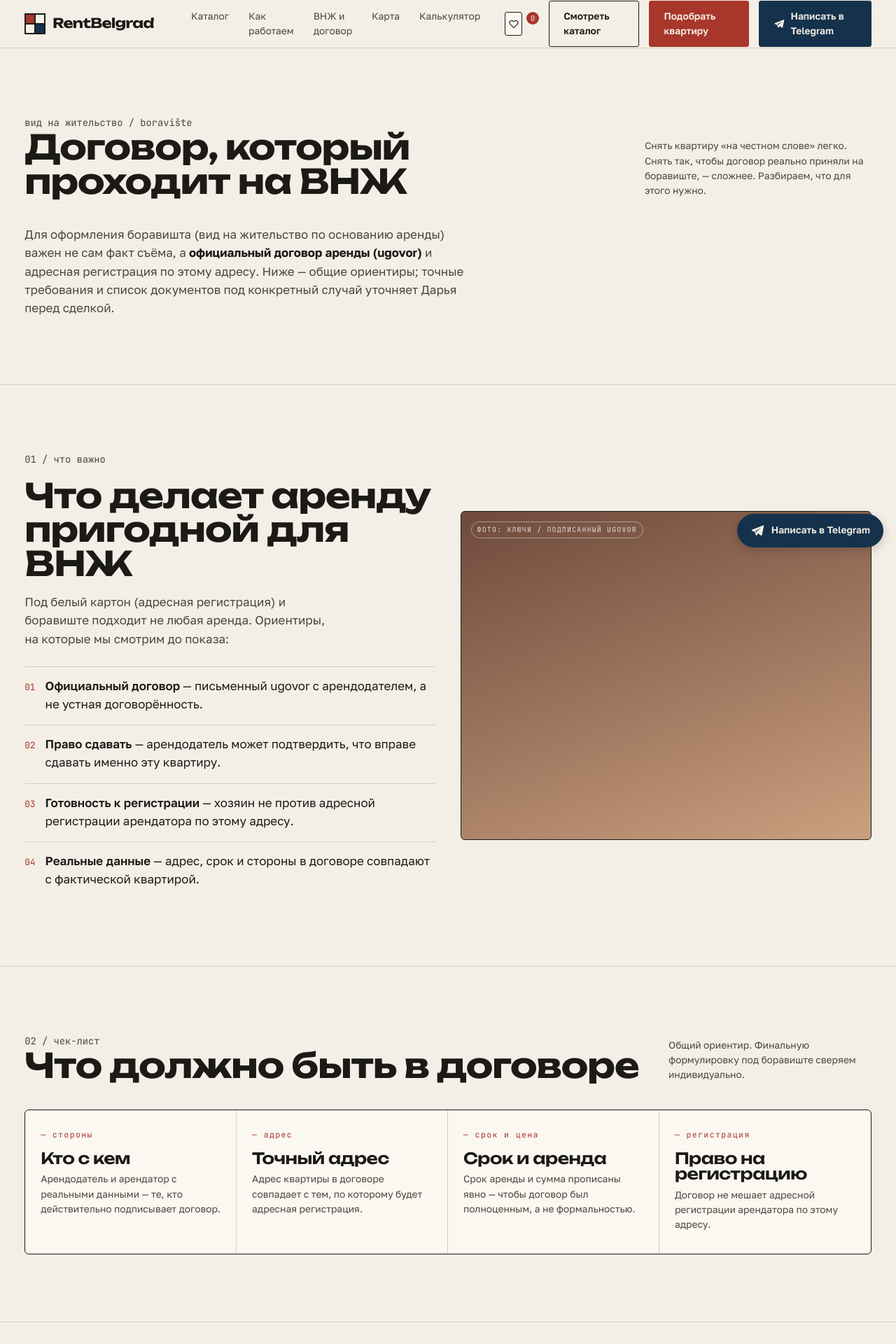
After one commit to MWildFire/BelgradAppartment, a FastAPI app: template src/site/templates/vnj.html in a window 1280 px wide. The commit adds this page. Shown: the top 1920 px of the page at 70% size. Run offline with FastAPI, Linux system fonts and the light colour scheme; the template is opened without the code that fills it, so the values that code supplies are empty.

Commit message:
stage-w2: wave 3/W3-3 — content pages «ВНЖ и договор» + «Как работаем»
- routes.py: GET /vnj → vnj.html, GET /how → how.html (static, no DB)
- base.html nav (header + footer): /#vnj→/vnj, /#how→/how (no broken anchors)
- vnj.html: ВНЖ/договор skeleton — general non-inventive statements only (official ugovor,
  адресная регистрация, боравиште), checklist, common mistakes, Telegram CTA; NO invented legal facts
- how.html: steps заявка→…→заселение + commission «50% от месячной аренды, разово при заселении»
  (DECISIONS-W2) + чем отличаемся; Telegram CTA. «Belgrade Editorial», no emoji/площадка URLs.
- +5 tests. Suite 489 passed, 6 skipped.

Co-Authored-By: Claude Opus 4.8 <noreply@anthropic.com>

```diff
--- a/src/site/routes.py
+++ b/src/site/routes.py
@@ -249,6 +249,19 @@ async def calculator(request: Request) -> HTMLResponse:
     return templates.TemplateResponse(request, "calculator.html", {})
 
 
+@router.get("/vnj", response_class=HTMLResponse)
+async def vnj(request: Request) -> HTMLResponse:
+    # Static content page «ВНЖ и договор» — no DB; base.html globals (telegram_url,
+    # district_options, csrf_token) are supplied via the shared Jinja env.
+    return templates.TemplateResponse(request, "vnj.html", {})
+
+
+@router.get("/how", response_class=HTMLResponse)
+async def how(request: Request) -> HTMLResponse:
+    # Static content page «Как работаем» (incl. the 50% commission breakdown) — no DB.
+    return templates.TemplateResponse(request, "how.html", {})
+
+
 @router.post("/lead")
 async def lead(
     request: Request,
--- a/src/site/templates/base.html
+++ b/src/site/templates/base.html
@@ -60,8 +60,8 @@
     <a class="logo" href="/" aria-label="RentBelgrad — на главную"><span class="mk" aria-hidden="true"><i></i><i></i><i></i><i></i></span>RentBelgrad</a>
     <nav class="nav-links" aria-label="Основная навигация">
       <a href="/catalog">Каталог</a>
-      <a href="/#how">Как работаем</a>
-      <a href="/#vnj">ВНЖ и договор</a>
+      <a href="/how">Как работаем</a>
+      <a href="/vnj">ВНЖ и договор</a>
       <a href="/map">Карта</a>
       <a href="/calculator">Калькулятор</a>
     </nav>
@@ -96,7 +96,7 @@
     {# footer column titles are h2 (same level as section headings) — keeps heading order
        sequential (no h2→h5 skip); styled by .foot .col h2, identical to the old h5 look. #}
     <div class="col"><h2>Каталог</h2><a href="/catalog">Все квартиры</a><a href="/catalog?vnj=1">Под ВНЖ</a><a href="/catalog?wc=1">Белый картон</a><a href="/map">На карте</a></div>
-    <div class="col"><h2>Помощь</h2><a href="/#how">Как работаем</a><a href="/#vnj">ВНЖ и договор</a><a href="/calculator">Калькулятор аренды</a></div>
+    <div class="col"><h2>Помощь</h2><a href="/how">Как работаем</a><a href="/vnj">ВНЖ и договор</a><a href="/calculator">Калькулятор аренды</a></div>
     {# F5: footer Telegram CTA = DM to Дарья ({{ telegram_url }}) — distinct from the
        Telegram-канал link above (channel vs personal DM). #}
     <div class="col"><h2>Контакты</h2><a href="{{ channel_url|default('https://t.me/RentBelgrad') }}" rel="noopener">Telegram-канал</a><a href="{{ telegram_url }}" target="_blank" rel="noopener">Написать в Telegram</a><a href="/#lead">Написать агенту</a></div>
--- /dev/null
+++ b/src/site/templates/vnj.html
@@ -0,0 +1,87 @@
+{% extends "base.html" %}
+{% block title %}ВНЖ и договор аренды в Белграде — RentBelgrad{% endblock %}
+{% block meta_description %}Какой договор аренды в Белграде подходит для ВНЖ и белого картона: официальный ugovor, регистрация адреса, чек-лист и частые ошибки.{% endblock %}
+
+{% block content %}
+<!-- INTRO -->
+<section class="bay wrap">
+  <div class="sec-head">
+    <div>
+      <div class="idx">вид на жительство / boravište</div>
+      <h2>Договор, который проходит на ВНЖ</h2>
+    </div>
+    <p style="max-width:38ch;color:var(--ink-2);font-size:var(--step--1)">Снять квартиру «на честном слове» легко. Снять так, чтобы договор реально приняли на боравиште, — сложнее. Разбираем, что для этого нужно.</p>
+  </div>
+  <p style="max-width:62ch;color:var(--ink-2)">Для оформления боравишта (вид на жительство по основанию аренды) важен не сам факт съёма, а <b style="color:var(--ink)">официальный договор аренды (ugovor)</b> и адресная регистрация по этому адресу. Ниже — общие ориентиры; точные требования и список документов под конкретный случай уточняет Дарья перед сделкой.</p>
+</section>
+
+<hr class="rule wrap">
+
+<!-- WHAT MAKES A LEASE SUITABLE -->
+<section class="bay wrap" id="suitable">
+  <div class="split">
+    <div>
+      <div class="idx" style="font-family:var(--mono);font-size:var(--step--1);color:var(--ink-2);margin-bottom:1rem">01 / что важно</div>
+      <h2>Что делает аренду пригодной для ВНЖ</h2>
+      <p>Под белый картон (адресная регистрация) и боравиште подходит не любая аренда. Ориентиры, на которые мы смотрим до показа:</p>
+      <div class="checks">
+        <div class="c"><span class="num">01</span><span><b>Официальный договор</b> — письменный ugovor с арендодателем, а не устная договорённость.</span></div>
+        <div class="c"><span class="num">02</span><span><b>Право сдавать</b> — арендодатель может подтвердить, что вправе сдавать именно эту квартиру.</span></div>
+        <div class="c"><span class="num">03</span><span><b>Готовность к регистрации</b> — хозяин не против адресной регистрации арендатора по этому адресу.</span></div>
+        <div class="c"><span class="num">04</span><span><b>Реальные данные</b> — адрес, срок и стороны в договоре совпадают с фактической квартирой.</span></div>
+      </div>
+    </div>
+    <div class="photo"><span class="ph-note">фото: ключи / подписанный ugovor</span></div>
+  </div>
+</section>
+
+<hr class="rule wrap">
+
+<!-- CHECKLIST -->
+<section class="bay wrap" id="checklist">
+  <div class="sec-head">
+    <div><div class="idx">02 / чек-лист</div><h2>Что должно быть в договоре</h2></div>
+    <p style="max-width:34ch;color:var(--ink-2);font-size:var(--step--1)">Общий ориентир. Финальную формулировку под боравиште сверяем индивидуально.</p>
+  </div>
+  <div class="steps">
+    <div class="step"><div class="no">— стороны</div><h3>Кто с кем</h3><p>Арендодатель и арендатор с реальными данными — те, кто действительно подписывает договор.</p></div>
+    <div class="step"><div class="no">— адрес</div><h3>Точный адрес</h3><p>Адрес квартиры в договоре совпадает с тем, по которому будет адресная регистрация.</p></div>
+    <div class="step"><div class="no">— срок и цена</div><h3>Срок и аренда</h3><p>Срок аренды и сумма прописаны явно — чтобы договор был полноценным, а не формальностью.</p></div>
+    <div class="step"><div class="no">— регистрация</div><h3>Право на регистрацию</h3><p>Договор не мешает адресной регистрации арендатора по этому адресу.</p></div>
+  </div>
+</section>
+
+<hr class="rule wrap">
+
+<!-- COMMON MISTAKES -->
+<section class="bay wrap" id="mistakes">
+  <div class="split">
+    <div>
+      <div class="idx" style="font-family:var(--mono);font-size:var(--step--1);color:var(--ink-2);margin-bottom:1rem">03 / частые ошибки</div>
+      <h2>Где обычно срывается боравиште</h2>
+      <p>Большая часть отказов и переделок — из-за договора, который не предназначался для официальной регистрации.</p>
+      <div class="checks">
+        <div class="c"><span class="num">×</span><span><b>«На честном слове»</b> — устная договорённость без письменного договора на руках.</span></div>
+        <div class="c"><span class="num">×</span><span><b>«По-серому»</b> — хозяин против любого официального оформления и регистрации.</span></div>
+        <div class="c"><span class="num">×</span><span><b>Чужая квартира</b> — сдаёт тот, кто не может подтвердить право сдавать.</span></div>
+        <div class="c"><span class="num">×</span><span><b>Расхождения</b> — данные в договоре не сходятся с фактическим адресом или сторонами.</span></div>
+      </div>
+    </div>
+    <div class="photo"><span class="ph-note">фото: проверка документов / встреча с хозяином</span></div>
+  </div>
+</section>
+
+<hr class="rule wrap">
+
+<!-- CTA -->
+<section class="bay wrap" id="cta">
+  <div class="sec-head">
+    <div><div class="idx">дальше</div><h2>Не уверены, что договор пройдёт?</h2></div>
+    <p style="max-width:36ch;color:var(--ink-2);font-size:var(--step--1)">Напишите Дарье — посмотрим под ваш случай и подберём квартиру с договором, который примут на боравиште.</p>
+  </div>
+  <p><a class="btn tg" href="{{ telegram_url }}" target="_blank" rel="noopener">
+    <svg class="tg-ico" viewBox="0 0 24 24" aria-hidden="true"><path d="M21.5 3.2 2.8 10.6c-.9.35-.88 1.62.03 1.95l4.6 1.64 1.78 5.4c.27.78 1.27.96 1.8.32l2.5-3.05 4.6 3.4c.6.45 1.47.13 1.65-.6L23 4.3c.2-.83-.6-1.5-1.5-1.1Zm-3.1 3.6-7.9 7.05c-.18.16-.3.4-.32.65l-.2 2.5-1.36-4.13 9.78-6.07Z"/></svg>
+    <span class="tg-lbl">Написать в Telegram</span>
+  </a></p>
+</section>
+{% endblock %}
```
Also changed, not shown: src/site/templates/how.html (added, +75 -0 lines), tests/site/test_render.py (+39 -0 lines), tests/site/test_routes.py (+19 -0 lines).
